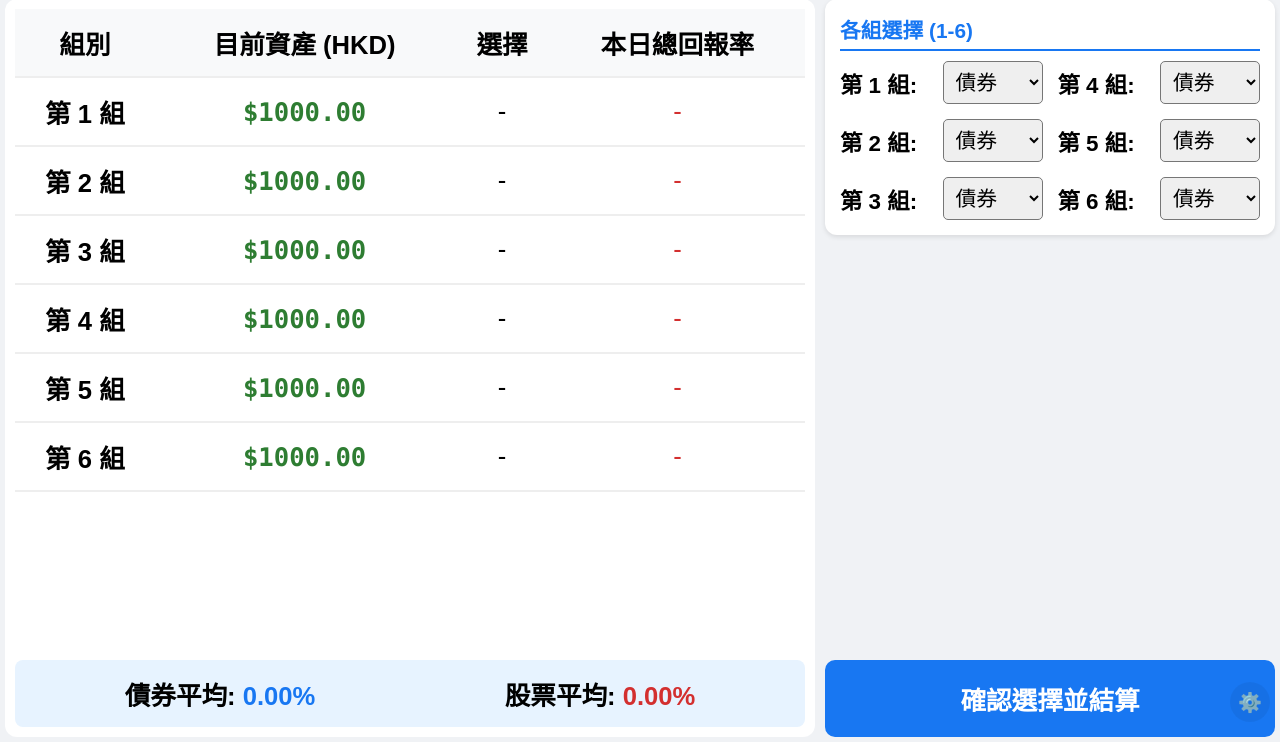
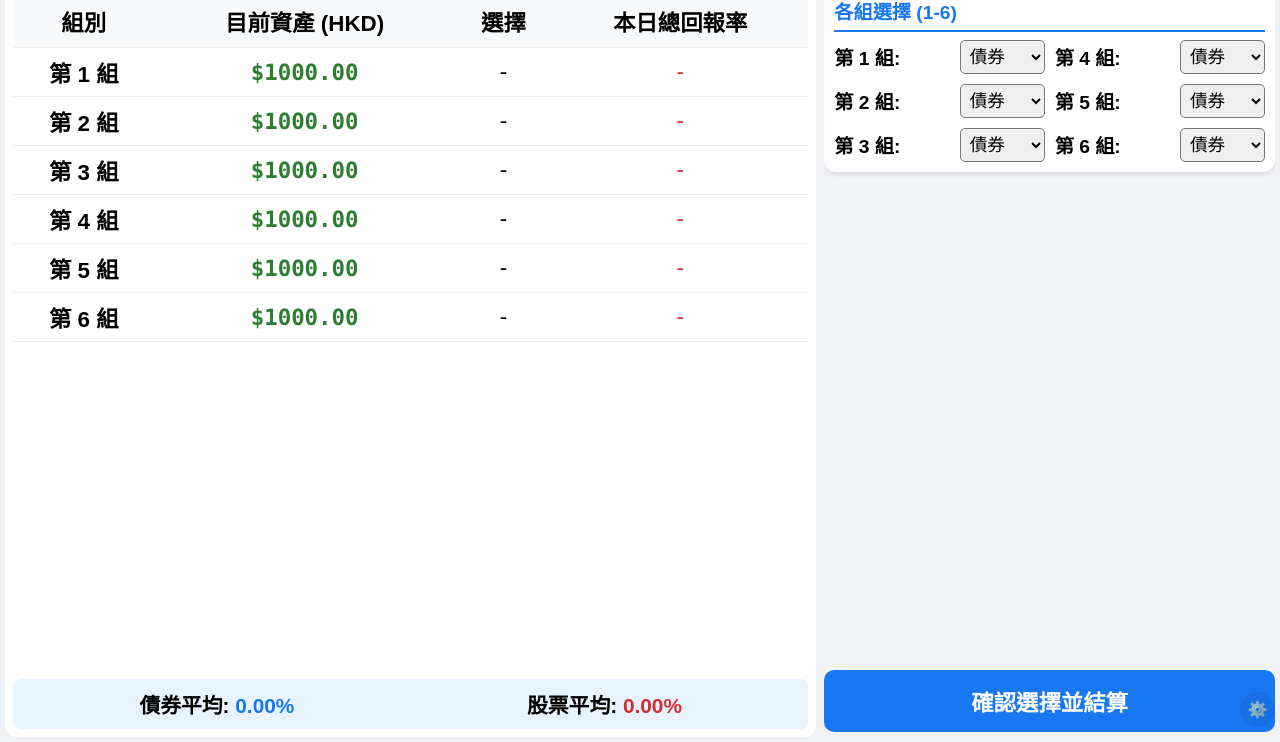
Before and after one commit to kanshing830/sharesandbonds, a plain HTML site: page index.html in a window 1280 px wide. Shown: the part 68-810 px from the top of the page. Drawn offline with Linux system fonts and the light colour scheme.

Commit message:
Update index.html

```diff
--- a/index.html
+++ b/index.html
@@ -5,50 +5,50 @@
     <title>投資模擬：誰是Elon Musk？！ (iPad 適配版)</title>
     <style>
         body { font-family: "Microsoft JhengHei", sans-serif; background-color: #f0f2f5; margin: 0; padding: 5px; height: 100vh; overflow: hidden; display: flex; flex-direction: column; }
-        .header { text-align: center; padding: 8px 0; background: #1877f2; color: white; border-radius: 8px; margin-bottom: 5px; }
-        .header h1 { margin: 0; font-size: 1.8rem; }
-        .dashboard { flex: 1; display: grid; grid-template-columns: 1.8fr 1fr; gap: 10px; height: calc(100% - 60px); }
-        .main-panel { background: white; padding: 10px; border-radius: 12px; display: flex; flex-direction: column; justify-content: space-between; }
+        .header { text-align: center; padding: 5px 0; background: #1877f2; color: white; border-radius: 8px; margin-bottom: 5px; }
+        .header h1 { margin: 0; font-size: 1.5rem; }
+        .dashboard { flex: 1; display: grid; grid-template-columns: 1.8fr 1fr; gap: 8px; height: calc(100% - 50px); overflow: hidden; }
+        .main-panel { background: white; padding: 8px; border-radius: 12px; display: flex; flex-direction: column; justify-content: space-between; overflow: hidden; }
 
-        table { width: 100%; border-collapse: collapse; font-size: 1.6rem; }
-        th, td { border-bottom: 2px solid #eee; padding: 15px 5px; text-align: center; transition: all 0.3s ease; }
-        th { background: #f8f9fa; }
+        table { width: 100%; border-collapse: collapse; font-size: 1.4rem; }
+        th, td { border-bottom: 1px solid #eee; padding: 8px 5px; text-align: center; transition: all 0.3s ease; }
+        th { background: #f8f9fa; padding: 10px 5px; }
 
         .winner-row { background-color: #fff9c4 !important; }
         .winner-row td { font-weight: bold; }
         .winner-row td.balance { color: #f57f17; }
-        .trophy { margin-left: 8px; font-size: 1.4rem; }
+        .trophy { margin-left: 5px; font-size: 1.2rem; }
 
         .balance { font-family: 'Consolas', monospace; font-weight: bold; color: #2e7d32; }
-        .stats-box { background: #e7f3ff; padding: 15px; border-radius: 8px; font-size: 1.6rem; font-weight: bold; display: flex; justify-content: space-around; }
-        .side-panel { display: flex; flex-direction: column; gap: 10px; }
-        .card { background: white; padding: 15px; border-radius: 12px; box-shadow: 0 2px 5px rgba(0,0,0,0.1); }
-        h2 { margin: 0 0 10px 0; font-size: 1.3rem; color: #1877f2; border-bottom: 2px solid #1877f2; padding-bottom: 5px; }
+        .stats-box { background: #e7f3ff; padding: 10px; border-radius: 8px; font-size: 1.3rem; font-weight: bold; display: flex; justify-content: space-around; margin-top: 5px; }
+        .side-panel { display: flex; flex-direction: column; gap: 8px; overflow: hidden; }
+        .card { background: white; padding: 10px; border-radius: 12px; box-shadow: 0 2px 5px rgba(0,0,0,0.1); }
+        h2 { margin: 0 0 8px 0; font-size: 1.2rem; color: #1877f2; border-bottom: 2px solid #1877f2; padding-bottom: 5px; }
 
         .group-grid {
             display: grid;
             grid-template-columns: 1fr 1fr;
             grid-template-rows: repeat(3, 1fr);
             grid-auto-flow: column;
-            gap: 15px;
+            gap: 10px;
         }
 
-        .group-item { display: flex; align-items: center; justify-content: space-between; font-size: 1.4rem; font-weight: bold; }
-        select { padding: 8px; font-size: 1.3rem; border-radius: 5px; width: 100px; }
+        .group-item { display: flex; align-items: center; justify-content: space-between; font-size: 1.2rem; font-weight: bold; }
+        select { padding: 5px; font-size: 1.1rem; border-radius: 5px; width: 85px; }
 
         #dividend-card { display: none; background: #fff4e5; border: 2px solid #f7b928; }
-        .div-btn { background: #f7b928; color: #000; border: none; padding: 15px; border-radius: 8px; font-weight: bold; font-size: 1.3rem; cursor: pointer; width: 100%; transition: 0.3s; }
+        .div-btn { background: #f7b928; color: #000; border: none; padding: 12px; border-radius: 8px; font-weight: bold; font-size: 1.1rem; cursor: pointer; width: 100%; transition: 0.3s; }
         .div-btn:active { transform: scale(0.9); }
 
-        .btn { width: 100%; padding: 20px; border: none; border-radius: 10px; cursor: pointer; font-weight: bold; font-size: 1.6rem; transition: 0.2s; }
+        .btn { width: 100%; padding: 15px; border: none; border-radius: 10px; cursor: pointer; font-weight: bold; font-size: 1.4rem; transition: 0.2s; }
         .btn-next { background: #1877f2; color: white; }
 
         .admin-trigger {
             position: fixed;
-            bottom: 10px;
-            right: 10px;
-            width: 40px;
-            height: 40px;
+            bottom: 5px;
+            right: 5px;
+            width: 35px;
+            height: 35px;
             background: rgba(0,0,0,0.05);
             border-radius: 50%;
             display: flex;
@@ -57,7 +57,7 @@
             cursor: pointer;
             z-index: 999;
             color: #ccc;
-            font-size: 1.2rem;
+            font-size: 1rem;
         }
     </style>
 </head>
@@ -95,12 +95,12 @@
 
         <div id="dividend-card" class="card">
             <h2 style="color: #e67e22; border-color: #e67e22;">公司即時決策 (隱藏獎勵)</h2>
-            <button class="div-btn" onclick="applyInstantDividend()">💰 追加額外股息</button>
+            <button class="div-btn" onclick="applyInstantDividend()">💰 追加額外股息 (+2%)</button>
         </div>
 
-        <div style="margin-top: auto;">
+        <div style="margin-top: auto; padding-bottom: 5px;">
             <button id="main-action-btn" class="btn btn-next" onclick="nextDay()">確認選擇並結算</button>
-            <button id="reset-btn" class="btn" style="background:#ccc; display:none; margin-top:10px;" onclick="location.reload()">重新開始</button>
+            <button id="reset-btn" class="btn" style="background:#ccc; display:none; margin-top:8px;" onclick="location.reload()">重新開始</button>
         </div>
     </div>
 </div>
@@ -167,8 +167,8 @@
         groups.forEach(g => {
             if (g.choice === 'S') {
                 const oldReturn = g.lastReturn;
-                g.currentBonus += 2; // 固定為 2%
-                g.lastReturn += 0.02; // 固定增加 0.02
+                g.currentBonus += 2;
+                g.lastReturn += 0.02;
                 g.balance = (g.balance / (1 + oldReturn)) * (1 + g.lastReturn);
             }
         });
```
